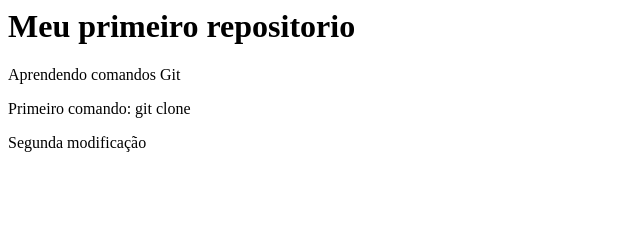
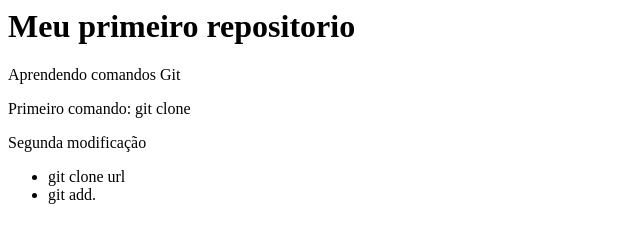
Before and after one commit to Peubacovis/app-git, a plain HTML site: page index.html in a window 1280 px wide. Shown: the whole page, without its empty margins (0-640 px from the left). Drawn offline with Linux system fonts and the light colour scheme.

Commit message:
adicionando ainda mais uma camada

```diff
--- a/index.html
+++ b/index.html
@@ -8,6 +8,12 @@
         <p>Aprendendo comandos Git</p>
         <p>Primeiro comando: git clone<p>
         <p>Segunda modificação</p>
+
+
+        <ul>
+            <li>git clone url</li>
+            <li>git add.</li>
+        </ul>
     </body>
 
 </html>
```
